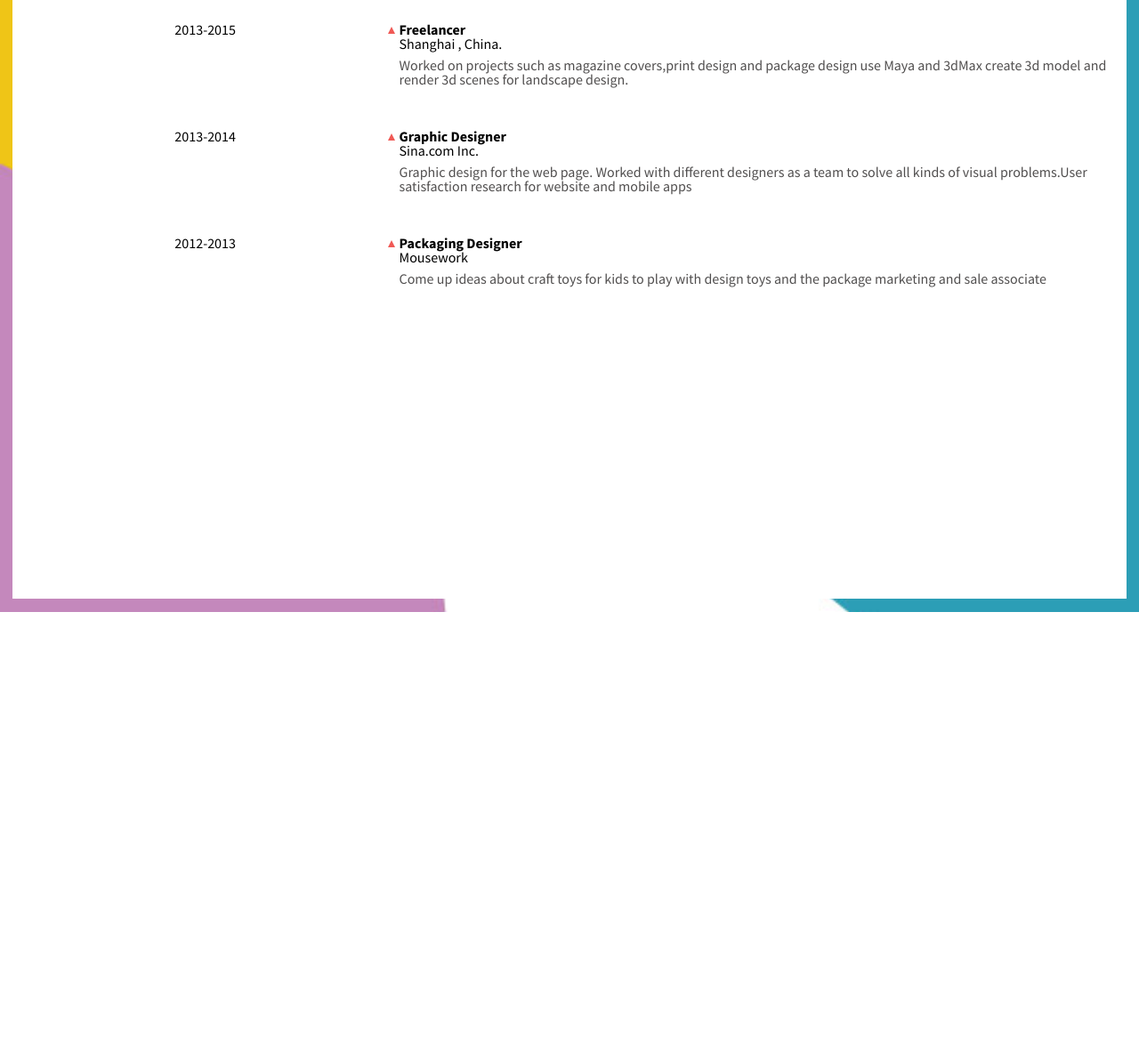
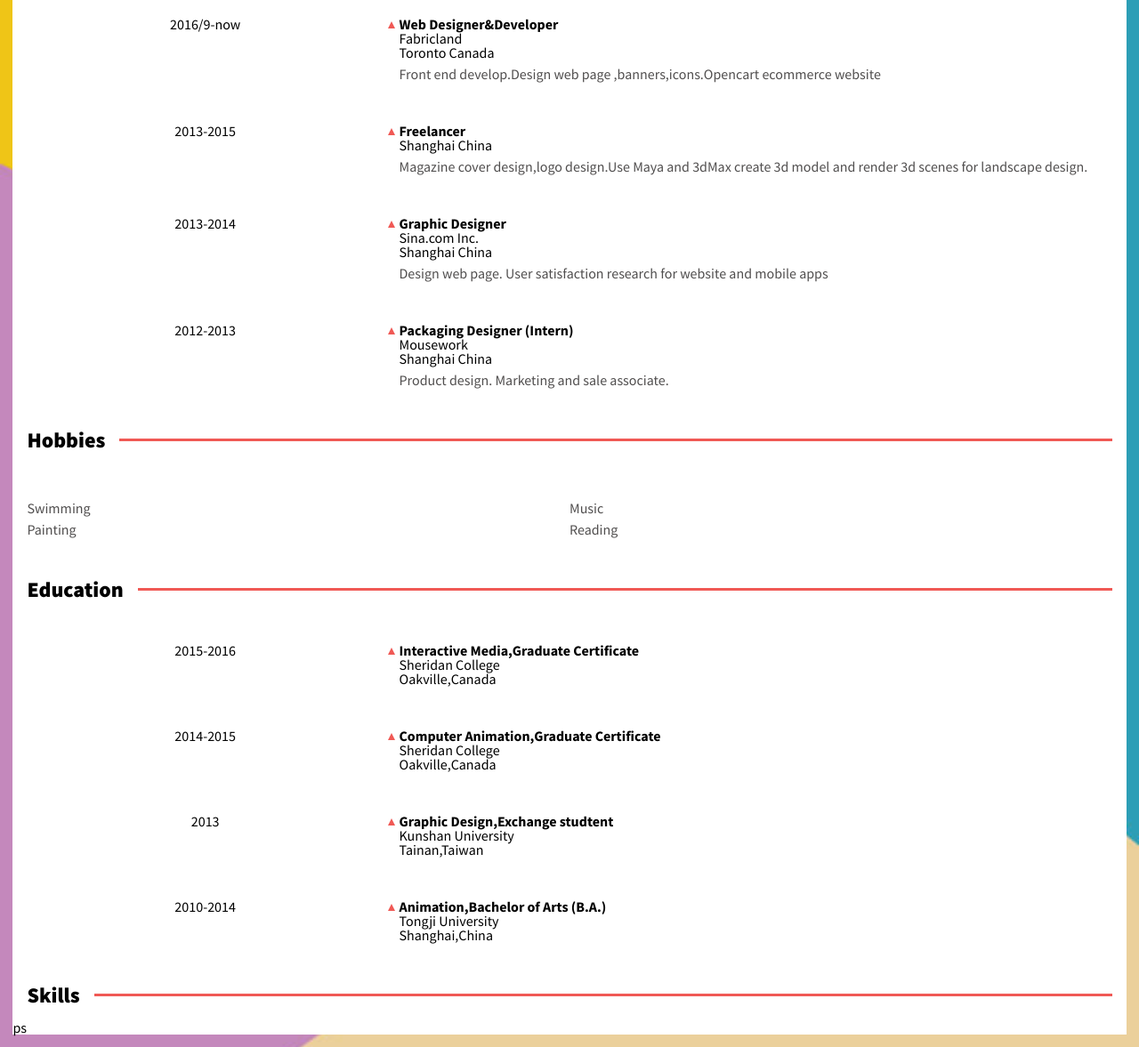
Before and after one commit to qiuqili/responsive-resume, a website: page index.html in a window 1280 px wide. Shown: the part 301-1478 px from the top of the page at 89% size. Before the commit the page ends 989 px from the top, so only its background shows below. Drawn offline with nearby package versions, Linux system fonts and the light colour scheme; a web font is replaced by a local one.

Commit message:
edit content

```diff
--- a/index.html
+++ b/index.html
@@ -10,7 +10,9 @@
 	<link rel="stylesheet" href="https://cdnjs.cloudflare.com/ajax/libs/normalize/4.1.1/normalize.min.css">
 	<title></title>
 	<link rel="stylesheet" href="styles.css">
-<link href="https://fonts.googleapis.com/css?family=Source+Sans+Pro:200,300,400,600,700,900" rel="stylesheet">  <link href="https://fonts.googleapis.com/css?family=Suez+One" rel="stylesheet">
+<link href="https://fonts.googleapis.com/css?family=Source+Sans+Pro:200,300,400,600,700,900" rel="stylesheet">
+<link href="https://fonts.googleapis.com/css?family=Arvo:400,700" rel="stylesheet">
+<link href="https://fonts.googleapis.com/css?family=Roboto+Slab:300,400,700" rel="stylesheet">
 </head>
 
 <body>
@@ -28,15 +30,24 @@
 		<h1>Experience</h1><div class="line"></div>
 	</div>
 
+<div class="content">
+		<time >2016/9-now</time>
+		<div class="triangle"></div>
+		<div>
+			<h3>Web Designer&Developer</h3>
+			<h4>Fabricland</h4>
+			<h4>Toronto Canada</h4>
+			<p>Front end develop.Design web page ,banners,icons.Opencart ecommerce website</p>
+			</div>
+	</div>
+
 	<div class="content">
 		<time >2013-2015</time>
 		<div class="triangle"></div>
 		<div>
 			<h3>Freelancer</h3>
-			<h4>Shanghai , China.</h4>
-			<p>Worked on projects such as magazine
-			covers,print design and package design
-			use Maya and 3dMax create 3d model
+			<h4>Shanghai China</h4>
+			<p>Magazine cover design,logo design.Use Maya and 3dMax create 3d model
 			and render 3d scenes for landscape
 			design.</p>
 			</div>
@@ -49,10 +60,9 @@
 		<div>
 			<h3>Graphic Designer</h3>
 			<h4>Sina.com Inc.</h4>
-			<p>Graphic design for the web page.
-			Worked with different designers
-			as a team to solve all kinds of visual
-			problems.User satisfaction research for website
+			<h4>Shanghai China</h4>
+			<p>Design web page.
+			User satisfaction research for website
 			and mobile apps</p>
 		</div>
 	</div>
@@ -61,16 +71,83 @@
 	<time >2012-2013</time>
 	<div class="triangle"></div>
 	<div>
-		<h3>Packaging Designer</h3>
+		<h3>Packaging Designer (Intern)</h3>
 		<h4>Mousework</h4>
-		<p>Come up ideas about craft toys
-		for kids to play with
-		design toys and the package
-		marketing and sale associate</p>
+		<h4>Shanghai China</h4>
+		<p>Product design.
+		Marketing and sale associate.</p>
 	</div>
 </div>
 
 
+
+	<div class="content">
+		<h1>Hobbies</h1><div class="line"></div>
+	</div>
+
+	<div class="content">
+		<div>
+		<p>Swimming</p>
+		<p>Painting</p>
+		</div>
+		<div>
+		<p>Music</p>
+		<p>Reading</p>
+		</div>
+	</div>
+
+	<div class="content">
+		<h1>Education</h1><div class="line"></div>
+	</div>
+
+	<div class="content">
+	<time >2015-2016</time>
+	<div class="triangle"></div>
+	<div>
+		<h3>Interactive Media,Graduate Certificate</h3>
+		<h4>Sheridan College</h4>
+		<h4>Oakville,Canada</h4>
+	</div>
+	</div>
+
+
+	<div class="content">
+	<time >2014-2015</time>
+	<div class="triangle"></div>
+	<div>
+		<h3>Computer Animation,Graduate Certificate</h3>
+		<h4>Sheridan College</h4>
+		<h4>Oakville,Canada</h4>
+	</div>
+	</div>
+
+	<div class="content">
+	<time >2013</time>
+	<div class="triangle"></div>
+	<div>
+		<h3>Graphic Design,Exchange studtent</h3>
+		<h4>Kunshan University</h4>
+		<h4>Tainan,Taiwan</h4>
+	</div>
+	</div>
+
+	<div class="content">
+	<time >2010-2014</time>
+	<div class="triangle"></div>
+	<div>
+		<h3>Animation,Bachelor of Arts (B.A.)</h3>
+		<h4>Tongji University</h4>
+		<h4>Shanghai,China</h4>
+	</div>
+	</div>
+
+	<div class="content">
+		<h1>Skills</h1><div class="line"></div>
+	</div>
+
+	<div class="tools">
+		ps
+	</div>
 </div>
 
 </body>
--- a/styles.scss
+++ b/styles.scss
@@ -14,7 +14,7 @@ html {
 
 .wrap  {
 margin: 0.9rem;
-height: 60rem;
+height: auto;
 background-color: white;
 }
 
@@ -40,9 +40,11 @@ h2 {
   color: $grey;
   font:{
     weight: 400;
-    size: 1.2rem;
+    size: 1rem;
+    family: Roboto Slab;
      }
 }
+
 
 .title {
 @extend .column;
@@ -80,17 +82,26 @@ align-items: center;
    time {
    width: 50%;
    text-align: center;
- }
+   }
   div {
    width: 100%;
      h3{
     font-weight:  bold;
+
   }
 
   p {
     color: $grey;
-    font-size: 1rem;
     margin-top: 0.5rem;
-  }
+   }
  }
 }
+
+
+.tools div{
+  height:2rem;
+  width:2rem;
+  border:1px solid black;
+  border-radius: 50%;
+
+}
```
Also changed, not shown: styles.css.
